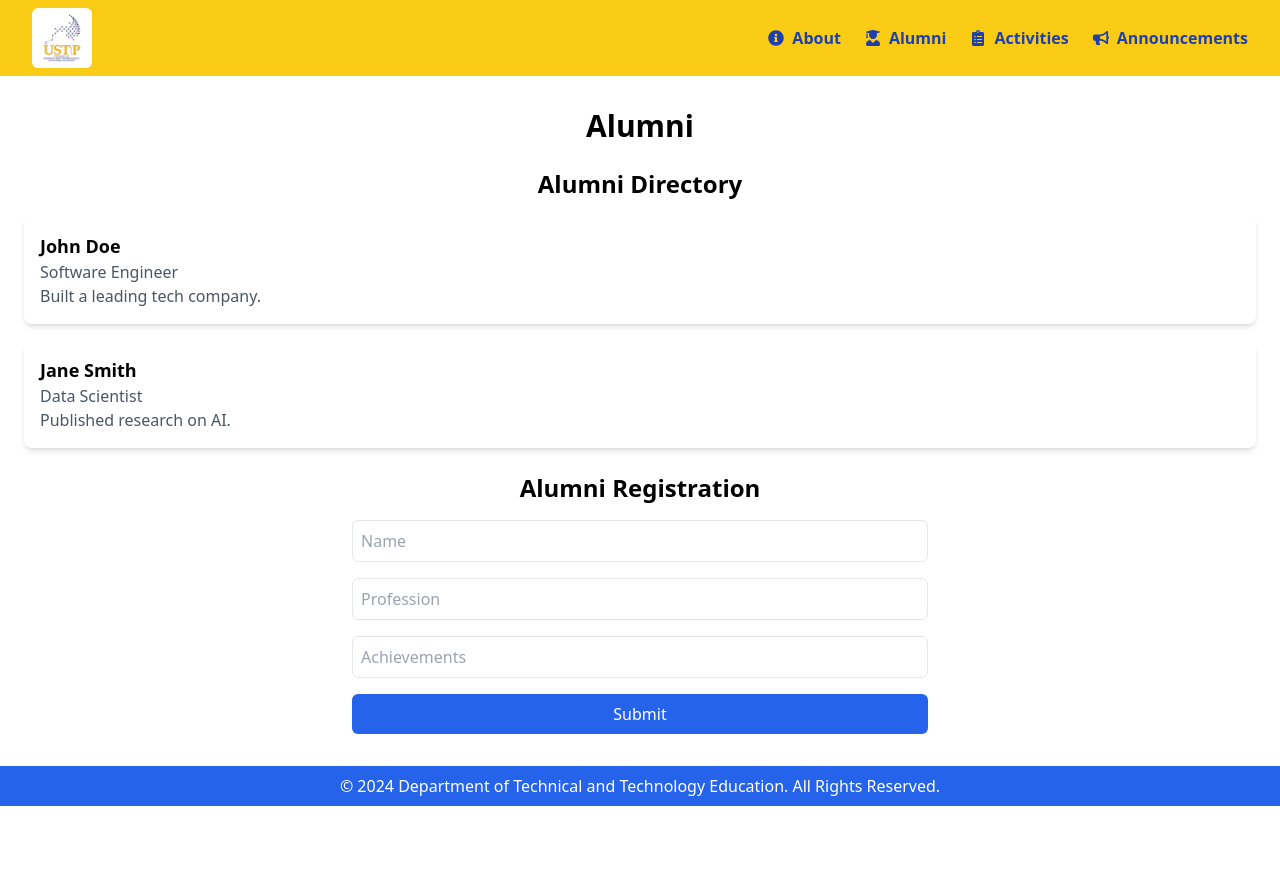
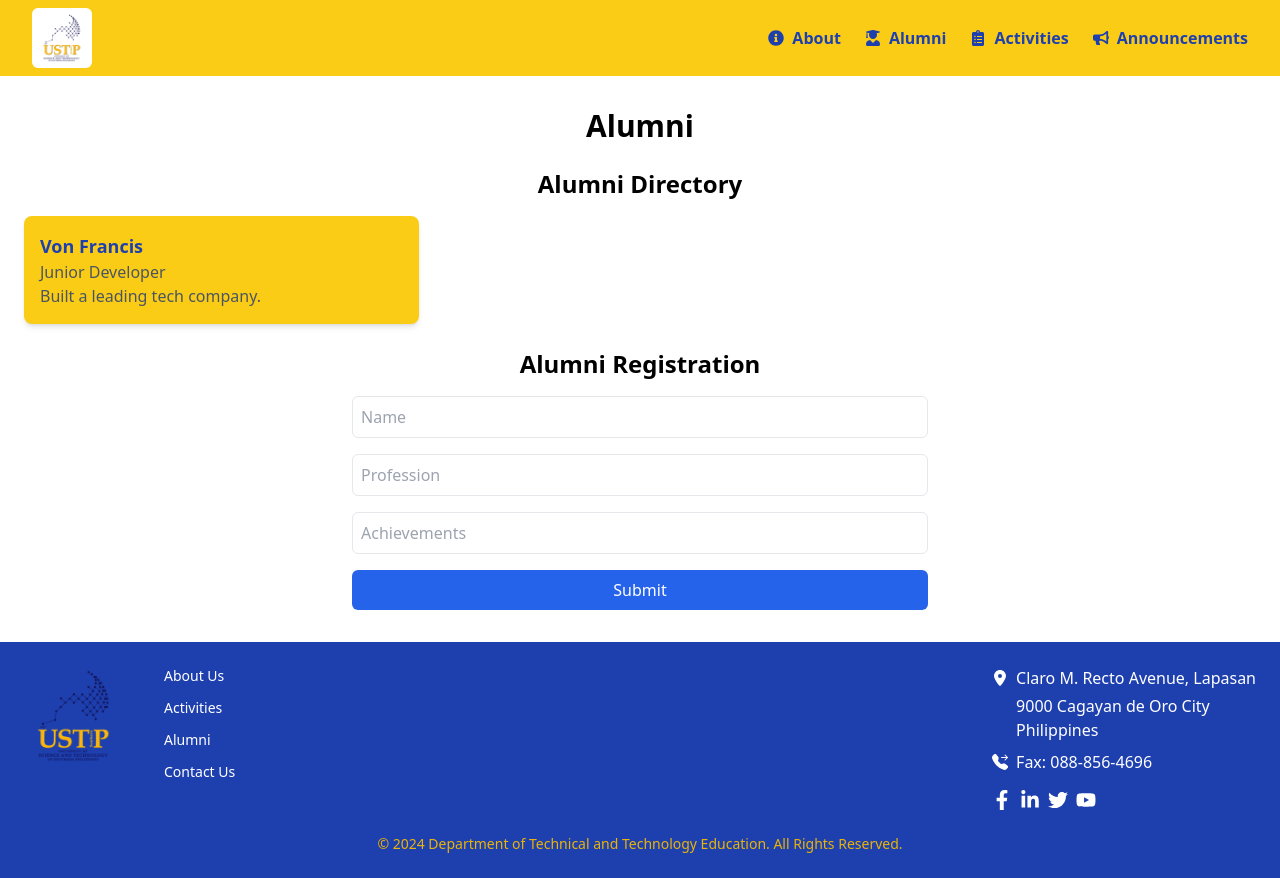
Before and after one commit to vonfrancis00/DTTED, a React (Create React App) app: page /alumni in a window 1280 px wide. Before the commit the page ends 806 px from the top, so only its background shows below. Built offline with nearby package versions, Linux system fonts and the light colour scheme.

Commit message:
new update

```diff
--- a/src/components/AboutUs.jsx
+++ b/src/components/AboutUs.jsx
@@ -7,6 +7,7 @@ const About = () => {
       <div className="container mx-auto text-center">
         <h2 className="text-3xl font-bold mb-4">About Us</h2>
         <p className="text-lg mb-6">We are a team of passionate developers creating beautiful websites.</p>
+        <p className="text-lg mb-6">Developer: <span className='font-bold'>Von Francis A. La Victoria</span></p>
         <Link to="/contactus" className="text-blue-600 hover:underline">Contact Us</Link>
       </div>
     </section>
--- a/src/components/ContactUs.jsx
+++ b/src/components/ContactUs.jsx
@@ -7,17 +7,11 @@ const ContactUs = () => {
           {/* Contact Information */}
           <div className="space-y-6">
             <div>
-              <h2 className="text-2xl font-semibold text-gray-900">Our Address</h2>
-              <p className="text-gray-700">123 Department St., Suite 101</p>
-              <p className="text-gray-700">City, State, ZIP Code</p>
-              <p className="text-gray-700">Phone: (123) 456-7890</p>
-              <p className="text-gray-700">Email: contact@department.com</p>
-            </div>
-            <div>
-              <h2 className="text-2xl font-semibold text-gray-900">Business Hours</h2>
-              <p className="text-gray-700">Monday - Friday: 9:00 AM - 6:00 PM</p>
-              <p className="text-gray-700">Saturday: 10:00 AM - 4:00 PM</p>
-              <p className="text-gray-700">Sunday: Closed</p>
+              <h2 className="text-2xl font-semibold text-gray-900">Contact Us</h2>
+              <p className="text-gray-700">Mabaylan Compound, Carinugan, Balulang</p>
+              <p className="text-gray-700">Cagayan De Oro City, 9000</p>
+              <p className="text-gray-700">Phone: 09123456789</p>
+              <p className="text-gray-700">Email: vonacenas17@gmail.com</p>
             </div>
           </div>
 
--- a/src/components/Footer.jsx
+++ b/src/components/Footer.jsx
@@ -1,10 +1,65 @@
 import React from 'react';
+import { FaLocationDot } from "react-icons/fa6";
+import { BsFillTelephoneForwardFill } from "react-icons/bs";
+import { FaFacebookF, FaLinkedinIn, FaTwitter, FaYoutube } from "react-icons/fa";
 
 const Footer = () => {
   return (
-    <footer className="bg-blue-600 text-white p-2">
-      <div className="text-center">
-        &copy; 2024 Department of Technical and Technology Education. All Rights Reserved.
+    <footer className="bg-blue-800 text-white p-6">
+      <div className="flex justify-between items-start mb-6">
+
+        <div className="flex items-start">
+          <img
+            src="/ustp.png"
+            alt="Department Logo"
+            className="max-w-[100px] h-auto mb-4"
+          />
+          <div className="ml-10">
+            <a href="/aboutus">
+              <h1 className="text-white text-sm mb-3 hover:underline">About Us</h1>
+            </a>
+            <a href="/activities">
+              <h2 className="text-white text-sm mb-3 hover:underline">Activities</h2>
+            </a>
+            <a href="/alumni">
+              <h2 className="text-white text-sm mb-3 hover:underline">Alumni</h2>
+            </a>
+            <a href="/contactus">
+              <h2 className="text-white text-sm mb-3 hover:underline">Contact Us</h2>
+            </a>
+          </div>
+        </div>
+
+        <div className="text-right">
+          <div className="mb-3 text-left">
+            <h1 className="flex items-center mb-1">
+              <FaLocationDot className="mr-2" /> Claro M. Recto Avenue, Lapasan
+            </h1>
+            <h2 className="mb-2 ml-6">9000 Cagayan de Oro City<br /> Philippines</h2>
+            <h3 className="flex items-center">
+              <BsFillTelephoneForwardFill className="mr-2" /> Fax: 088-856-4696
+            </h3>
+          </div>
+
+          <div className="flex space-x-2 mt-4 text-left">
+            <a href="https://facebook.com" target="_blank" rel="noopener noreferrer">
+              <FaFacebookF className="text-white hover:text-blue-500 transition-colors" size={20} />
+            </a>
+            <a href="https://linkedin.com" target="_blank" rel="noopener noreferrer">
+              <FaLinkedinIn className="text-white hover:text-blue-500 transition-colors" size={20} />
+            </a>
+            <a href="https://twitter.com" target="_blank" rel="noopener noreferrer">
+              <FaTwitter className="text-white hover:text-blue-500 transition-colors" size={20} />
+            </a>
+            <a href="https://youtube.com" target="_blank" rel="noopener noreferrer">
+              <FaYoutube className="text-white hover:text-red-500 transition-colors" size={20} />
+            </a>
+          </div>
+        </div>
+      </div>
+
+      <div className="text-center text-sm mt-3">
+        <p className="text-yellow-500">© 2024 Department of Technical and Technology Education. All Rights Reserved.</p>
       </div>
     </footer>
   );
--- a/src/components/Home.jsx
+++ b/src/components/Home.jsx
@@ -1,5 +1,7 @@
 import React from "react";
 import { Link } from "react-router-dom";
+import { MdCalendarMonth } from "react-icons/md";
+import { GrAnnounce } from "react-icons/gr";
 
 const Home = () => {
   return (
@@ -32,17 +34,19 @@ const Home = () => {
             </p>
           </div>
 
-          <div className="flex justify-center w-full gap-2 mt-5">
+          <div className="flex justify-center w-full gap-4 mt-5">
             <Link
               to="/activities"
-              className="bg-blue-600 text-white p-3 rounded-md hover:bg-blue-700 text-nowrap"
+              className="bg-blue-600 text-white p-3 rounded-md hover:bg-blue-700 flex items-center gap-2"
             >
+              <MdCalendarMonth size={20} />
               Monthly Activities
             </Link>
             <Link
               to="/announcements"
-              className="bg-blue-600 text-white p-3 rounded-md hover:bg-blue-700 text-nowrap"
+              className="bg-blue-600 text-white p-3 rounded-md hover:bg-blue-700 flex items-center gap-2"
             >
+              <GrAnnounce size={20} />
               Announcements
             </Link>
           </div>
--- a/src/pages/activities.jsx
+++ b/src/pages/activities.jsx
@@ -32,11 +32,11 @@ const Activities = () => {
 
       <div className="mb-6">
         <h3 className="text-2xl font-semibold text-center mb-4">Upcoming Activities</h3>
-        <div className="grid grid-cols-1 sm:grid-cols-2 lg:grid-cols-3 gap-6">
+        <div className="grid grid-cols-1 sm:grid-cols-2 lg:grid-cols-3 gap-6 ">
           {activities.map((activity, index) => (
-            <div key={index} className="bg-white p-4 shadow-md rounded-lg">
-              <h4 className="font-semibold text-xl">{activity.title}</h4>
-              <p className="text-gray-600">{activity.description}</p>
+            <div key={index} className="bg-white p-4 shadow-md rounded-lg bg-yellow-400">
+              <h4 className="font-semibold text-xl text-blue-800">{activity.title}</h4>
+              <p className="text-gray-600 text-black">{activity.description}</p>
               <p className="text-gray-500 mt-2">{new Date(activity.date).toLocaleDateString()}</p>
             </div>
           ))}
--- a/src/pages/alumni.jsx
+++ b/src/pages/alumni.jsx
@@ -2,8 +2,7 @@ import React, { useState } from 'react';
 
 const Alumni = () => {
   const [alumni, setAlumni] = useState([
-    { name: "John Doe", profession: "Software Engineer", achievements: "Built a leading tech company." },
-    { name: "Jane Smith", profession: "Data Scientist", achievements: "Published research on AI." },
+    { name: "Von Francis", profession: "Junior Developer", achievements: "Built a leading tech company." }
   ]);
 
   const [newAlumni, setNewAlumni] = useState({
@@ -33,12 +32,12 @@ const Alumni = () => {
       {/* Alumni Directory */}
       <div className="mb-6">
         <h3 className="text-2xl font-semibold text-center mb-4">Alumni Directory</h3>
-        <ul className="space-y-4">
+        <ul className="grid grid-cols-1 sm:grid-cols-2 lg:grid-cols-3 gap-6 ">
           {alumni.map((a, index) => (
-            <li key={index} className="bg-white p-4 shadow-md rounded-lg">
-              <p className="font-semibold text-lg">{a.name}</p>
-              <p className="text-gray-600">{a.profession}</p>
-              <p className="text-gray-600">{a.achievements}</p>
+            <li key={index} className="bg-yellow-400 p-4 shadow-md rounded-lg">
+              <p className="font-semibold text-lg text-blue-800">{a.name}</p>
+              <p className="text-gray-600 text-black">{a.profession}</p>
+              <p className="text-gray-600 text-black">{a.achievements}</p>
             </li>
           ))}
         </ul>
--- a/src/pages/announcement.jsx
+++ b/src/pages/announcement.jsx
@@ -30,11 +30,11 @@ const Announcements = () => {
       <h2 className="text-3xl font-bold text-center mb-6">Announcements</h2>
       <div className="mb-6">
         <h3 className="text-2xl font-semibold text-center mb-4">Latest Announcements</h3>
-        <ul className="space-y-4">
+        <ul className="grid grid-cols-1 sm:grid-cols-2 lg:grid-cols-3 gap-6 ">
           {announcements.map((announcement, index) => (
-            <li key={index} className="bg-white p-4 shadow-md rounded-lg">
-              <h4 className="font-semibold text-xl">{announcement.title}</h4>
-              <p className="text-gray-600">{announcement.description}</p>
+            <li key={index} className="bg-yellow-400 p-4 shadow-md rounded-lg">
+              <h4 className="font-semibold text-xl text-blue-900">{announcement.title}</h4>
+              <p className="text-gray-600 text-black">{announcement.description}</p>
             </li>
           ))}
         </ul>
```
Also changed, not shown: public/ustp-white.png (added).
